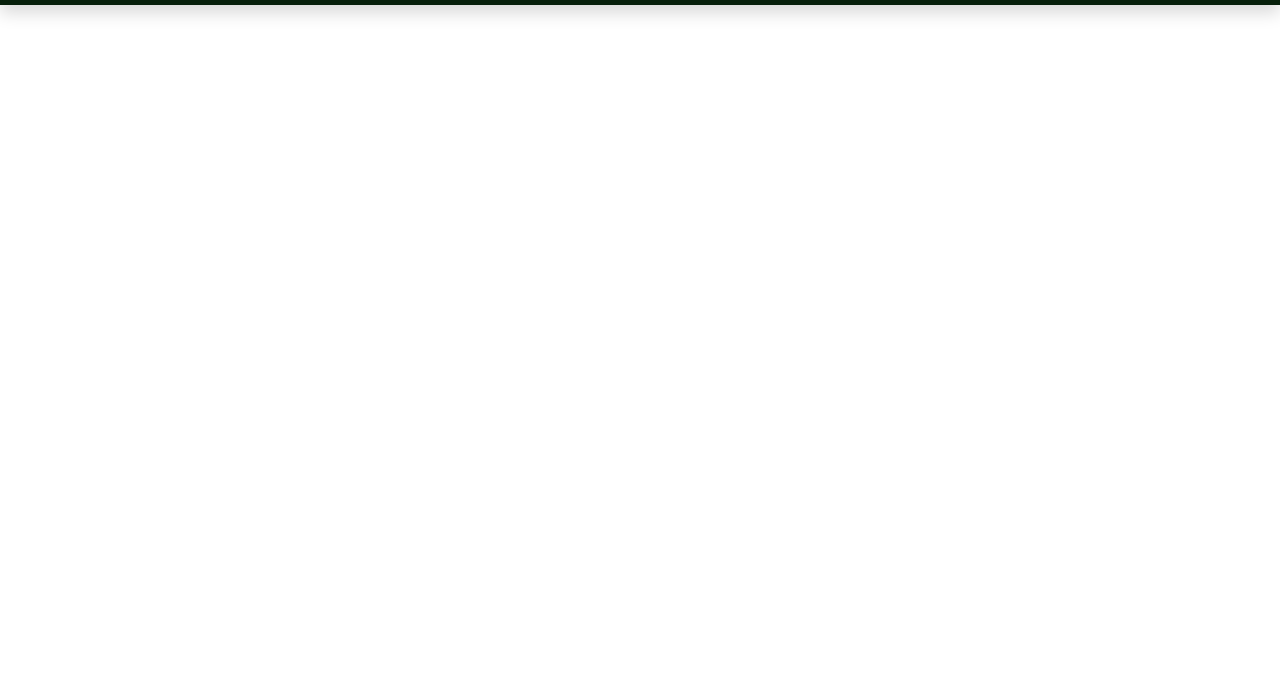
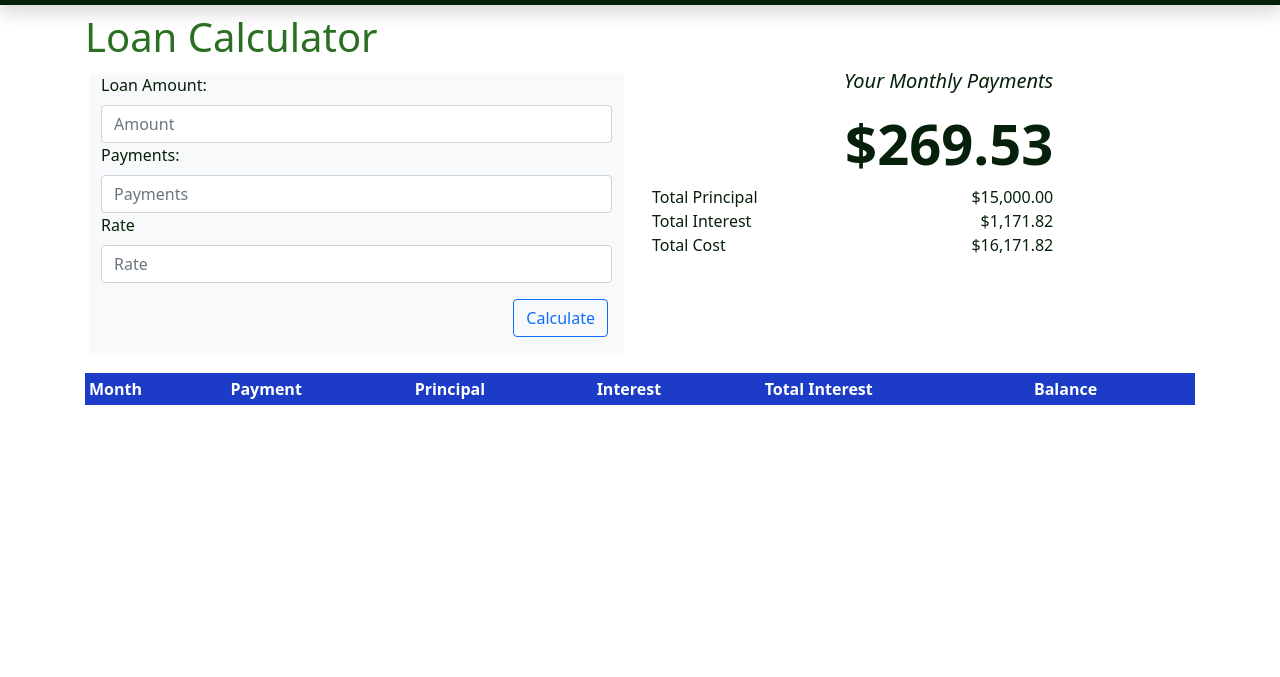
Before and after one commit to JoyfulReaper/LoanShark, a plain HTML site: page app.html in a window 1280 px wide. Shown: the part 51-728 px from the top of the page. Drawn offline with nearby package versions, Linux system fonts and the light colour scheme.

Commit message:
Initial Layout

```diff
--- a/app.html
+++ b/app.html
@@ -58,8 +58,71 @@
 
     <!-- Main Section -->
     <main class="flex-shrink-0">
-        <div class="container mt-5">
+        <div class="container mt-1">
+            <h1>Loan Calculator</h1>
+            <div class="row row-cols-1 row-cols-lg-2">
+                <div class="col">
+                    <form class="row bg-light m-1">
+                        <div class="col-12">
+                            <label class="form-label">Loan Amount:</label>
+                            <input id="amount" type="number" type="text" class="form-control" placeholder="Amount" required>
+                        </div>
+                        <div class="col-12">
+                            <label class="form-label">Payments:</label>
+                            <input id="payment" type="number" type="text" class="form-control" placeholder="Payments" required>
+                        </div>
+                        <div class="col-12">
+                            <label class="form-label">Rate</label>
+                            <input id="rate" type="number" type="text" class="form-control" placeholder="Rate" required>
+                        </div>
+                        <div class="col-12 d-flex justify-content-end p-3">
+                            <button id="btnSubmit" type="button" class="btn btn-outline-primary">Calculate</button>
+                        </div>
+                    </form>
+                </div>
 
+                <div class="col">
+                    <div class="row">
+                        <div class="col-12 col-lg-9 d-flex justify-content-end">
+                            <em><h5 class="dark fw-normal">Your Monthly Payments</h5></em>
+                        </div>
+                    </div>
+                    <div class="row">
+                         <div class="col-12 col-lg-9 d-flex justify-content-end">
+                            <span class="large dark">$269.53</span>
+                        </div>
+                    </div>
+                    <div class="row">
+                        <div class="col-12 col-lg-9">
+                            Total Principal <span id="principal" class="float-end">$15,000.00</span><br>
+                            Total Interest  <span id="interest" class="float-end">$1,171.82</span><br>
+                            Total Cost      <span id="total" class="float-end">$16,171.82</span><br>
+                        </div>
+                    </div>
+                </div>
+            </div>
+
+            <div class="row">
+                <div class="col-12">
+                    <div class="table-responsive mt-3">
+                        <table class="table table-striped table-sm">
+                            <thead class="tableHeader">
+                                <tr>
+                                    <th scope="col">Month</th>
+                                    <th scope="col">Payment</th>
+                                    <th scope="col">Principal</th>
+                                    <th scope="col">Interest</th>
+                                    <th scope="col">Total Interest</th>
+                                    <th scope="col">Balance</th>
+                                </tr>
+                            </thead>
+                            <tbody id="results">
+                                <!-- Results go here :) -->
+                            </tbody>
+                        </table>
+                    </div>
+                </div>
+            </div>
         </div>
     </main>
 
@@ -87,6 +150,18 @@
             </div>
         </div>
     </footer>
+
+    <template id="tableTemplate">
+        <tr>
+            <td></td>
+            <td></td>
+            <td></td>
+            <td></td>
+            <td></td>
+            <td></td>
+        </tr>
+    </template>
+
     <!-- Bootstrap JS -->
     <script src="https://cdn.jsdelivr.net/npm/@popperjs/core@2.9.2/dist/umd/popper.min.js"
         integrity="sha384-IQsoLXl5PILFhosVNubq5LC7Qb9DXgDA9i+tQ8Zj3iwWAwPtgFTxbJ8NT4GN1R8p" crossorigin="anonymous">
--- a/css/site.css
+++ b/css/site.css
@@ -36,8 +36,23 @@ main>.container {
     padding: 60px 15px 0;
 }
 
+.dark {
+    color: var(--dark-color);
+}
+
+.large {
+    color: var(--dark-color);
+    font-size: 3.5em;
+    font-weight: bolder;
+}
+
 .logoFont {
     font-family: 'Berkshire Swash', cursive;
+}
+
+.tableHeader {
+    background-color: #1c3bc7;
+    color: white;
 }
 
 .bsicon{
```
